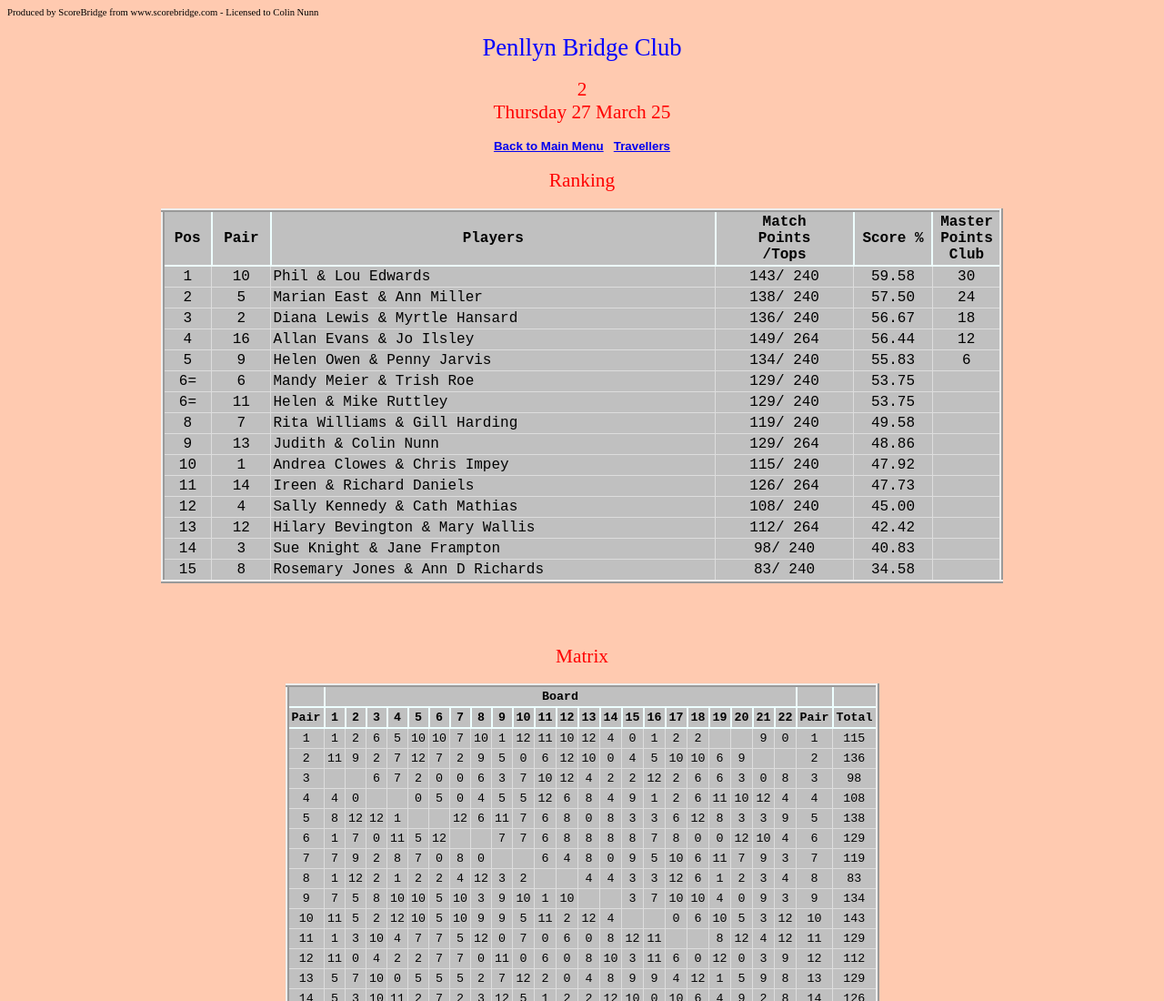
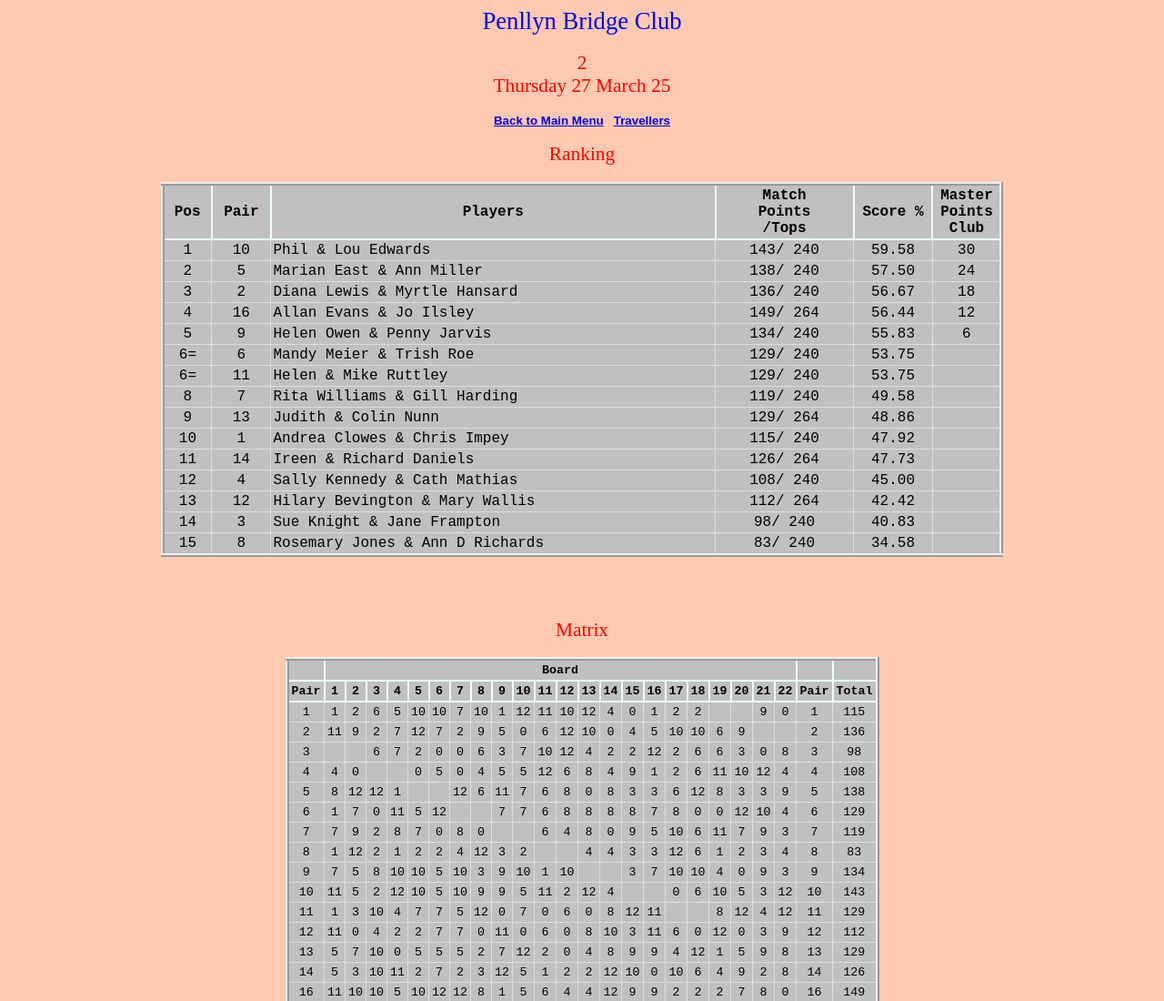
Before and after one commit to andydick1947/Penllyn, a plain HTML site: page Ranks 3 27 25.htm in a window 1280 px wide. Shown: the top 1100 px of the page at 91% size. Drawn offline with Linux system fonts and the light colour scheme.

Commit message:
Update Ranks 3 27 25.htm

```diff
--- a/Ranks 3 27 25.htm
+++ b/Ranks 3 27 25.htm
@@ -33,7 +33,7 @@ td {border:1px solid #DDD}
 
 <a name="a">
 
-<p class="Credit">Produced by ScoreBridge from www.scorebridge.com - Licensed to Colin Nunn</p>
+<p class="Credit"></p>
 
 <h1>Penllyn Bridge Club</h1>
 <h2><!--Desc2 - 27 March 25-->2<br>Thursday 27 March 25</h2>
```
